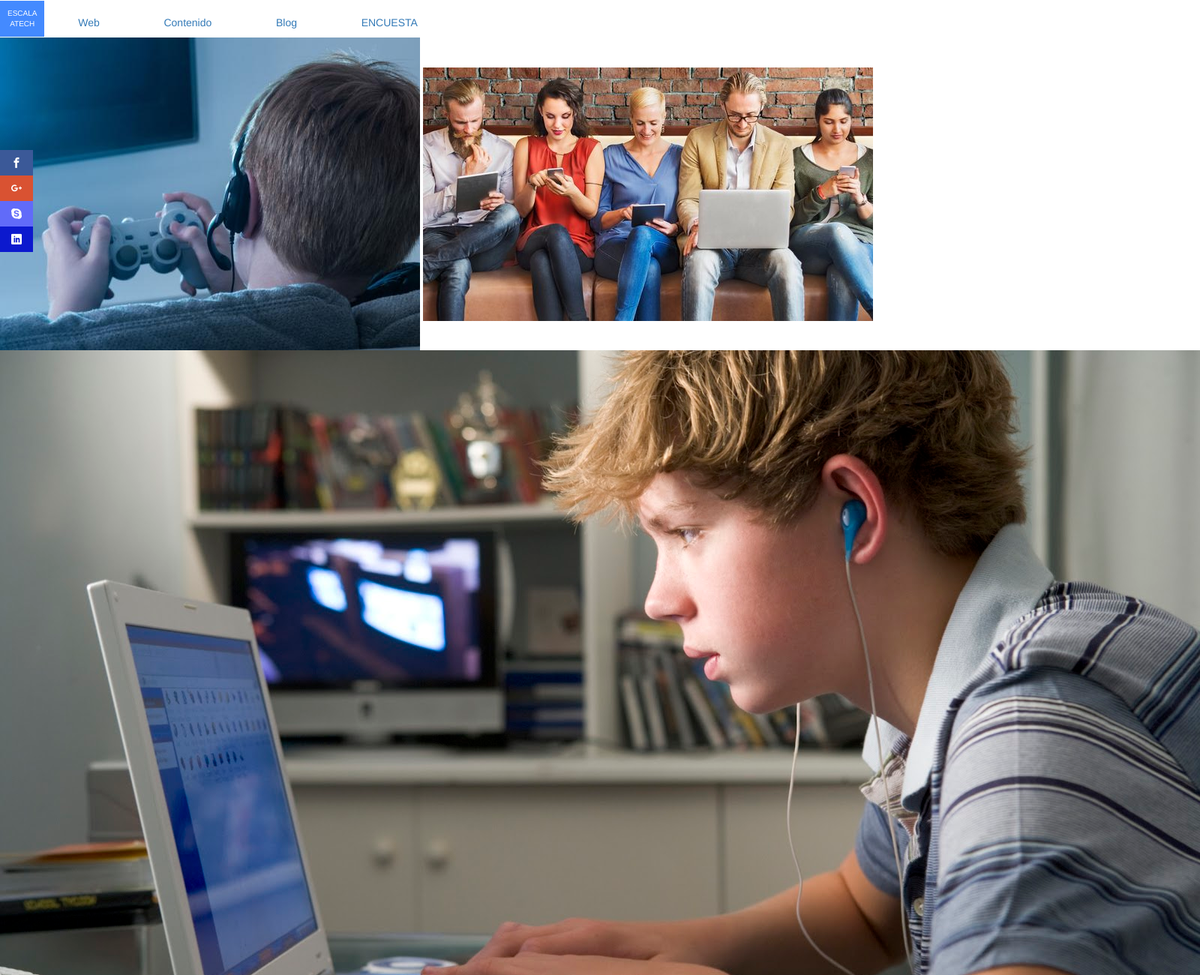
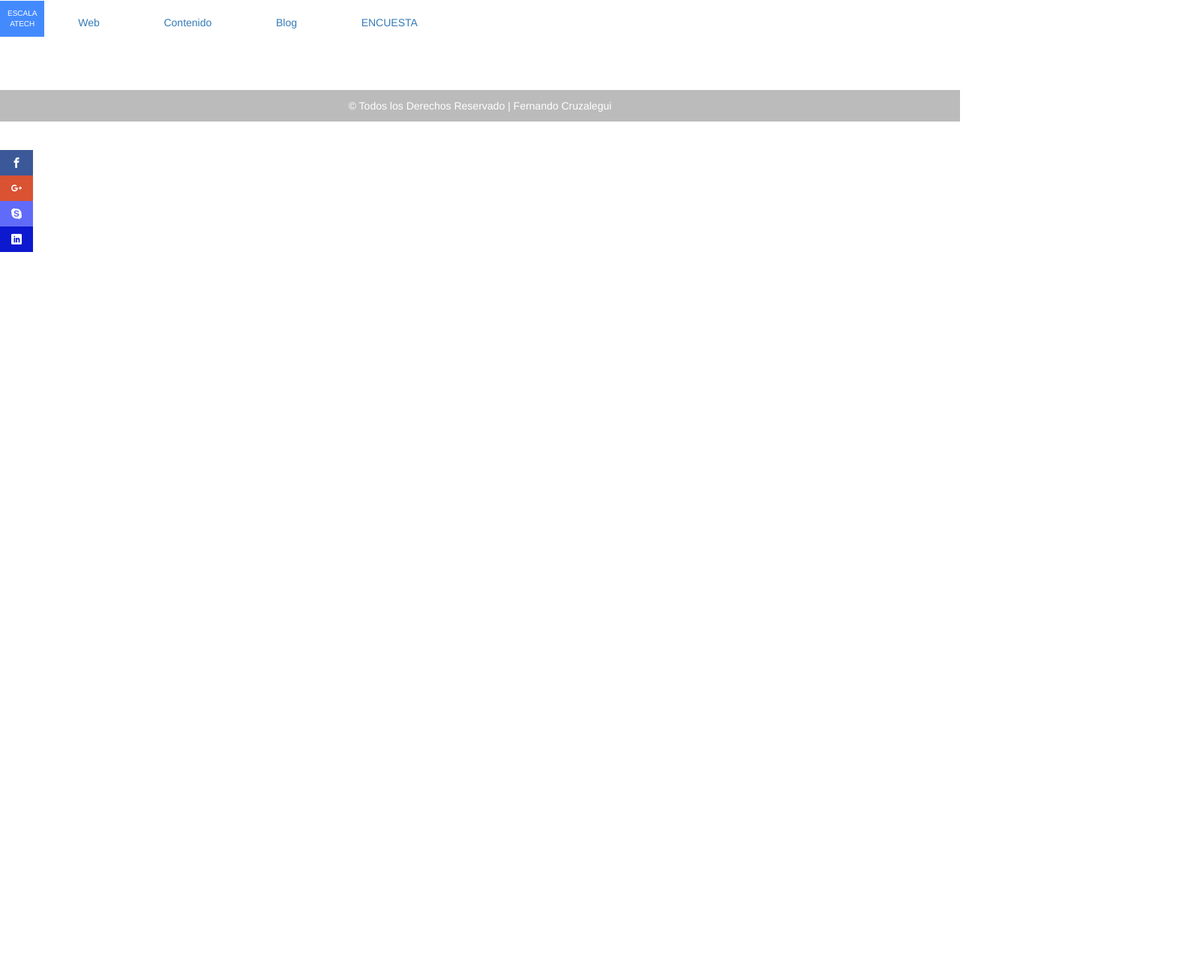
Before and after one commit to cruzalegui2017/escalatech.github.io, a plain HTML site: page index.html in a window 1280 px wide. Shown: the top 1300 px of the page at 75% size, 1600 px wide, since content can reach past the window. After the commit the page ends 800 px from the top, so only its background shows below. Drawn offline with Linux system fonts and the light colour scheme; files whose address does not match are found by name.

Commit message:
Update index.html

```diff
--- a/index.html
+++ b/index.html
@@ -23,7 +23,6 @@
                         <li><a href="https://sites.google.com/view/escala-atech/p%C3%A1gina-principal"target="_bank">Web</a></li>
                         <li><a href="Dependencia a la tecnologia.html"target="_bank">Contenido</a></li>
                         <li><a href="#"> Blog</a></li>
-
                         <li><a href="https://docs.google.com/forms/d/e/1FAIpQLSfs7qe9r5Jz1aJH_SjrJVGimzLMz3vamA3JfHAahI1Th7AD3Q/viewform"target="_bank">ENCUESTA</a></li>
                     </ul>
                 </div>
@@ -31,15 +30,7 @@
         </header>
         <section>
             <article>
-                <div class="main">
-                    <div class="slides">
-                        <img src="imagen/g_02.jpg">
-                        <img src="imagen/t_02.jpg">
-                        <img src="imagen/o_03.jpg">
-                        <img src="imagen/c_01.jpg">
-                        <img src="imagen/g_01.jpg">
-                    </div>
-                </div>
+
             </article>
             <article>
                 <div class="social">
```
